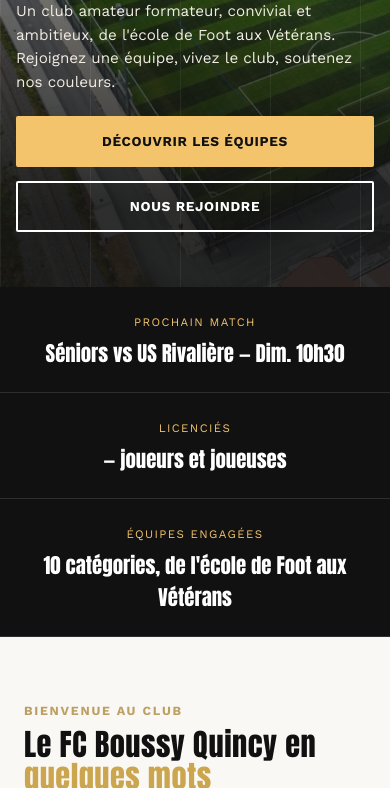
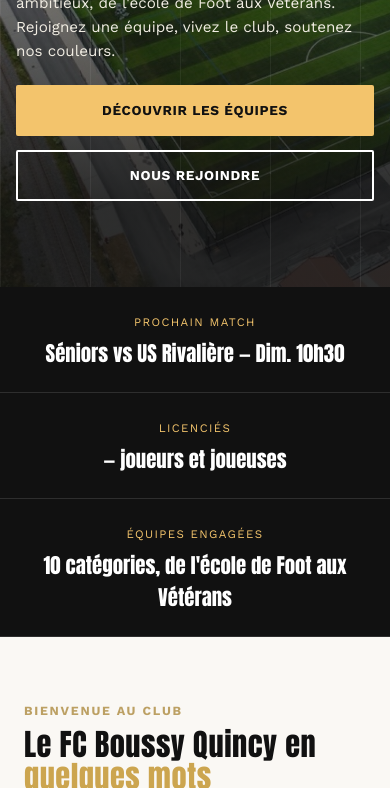
Before and after one commit to toni91800/BQFC-Site-Web, a plain HTML site: page index.html in a window 390 px wide. Shown: the part 312-1100 px from the top of the page. Drawn offline with nearby package versions, Linux system fonts and the light colour scheme.

Commit message:
Update style.css

```diff
--- a/style.css
+++ b/style.css
@@ -229,7 +229,7 @@
 /* Smartphone (<= 600px) */
 @media (max-width:600px){
   .hero{ aspect-ratio: 3 / 4; min-height:420px; max-height:640px; }
-  .hero-inner{ padding:22px 16px 14%; }
+  .hero-inner{ padding:22px 16px 22%; }
   .hero-logo{ gap:12px; margin-bottom:16px; }
   .hero-logo .logo-img, .hero-logo .logo-fallback{ width:56px; height:56px; }
   .hero h1{ font-size:clamp(1.9rem,9vw,2.6rem); }
```
